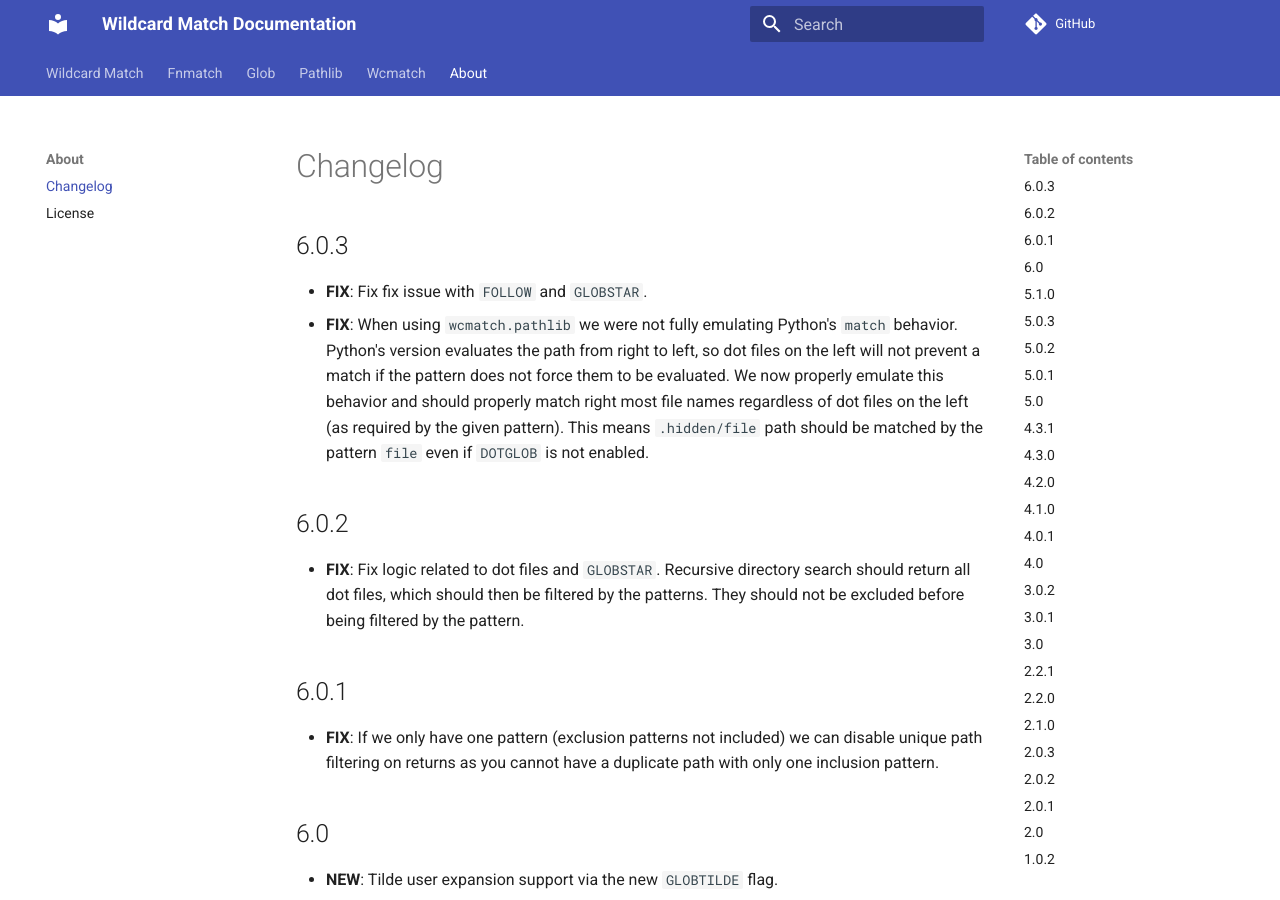
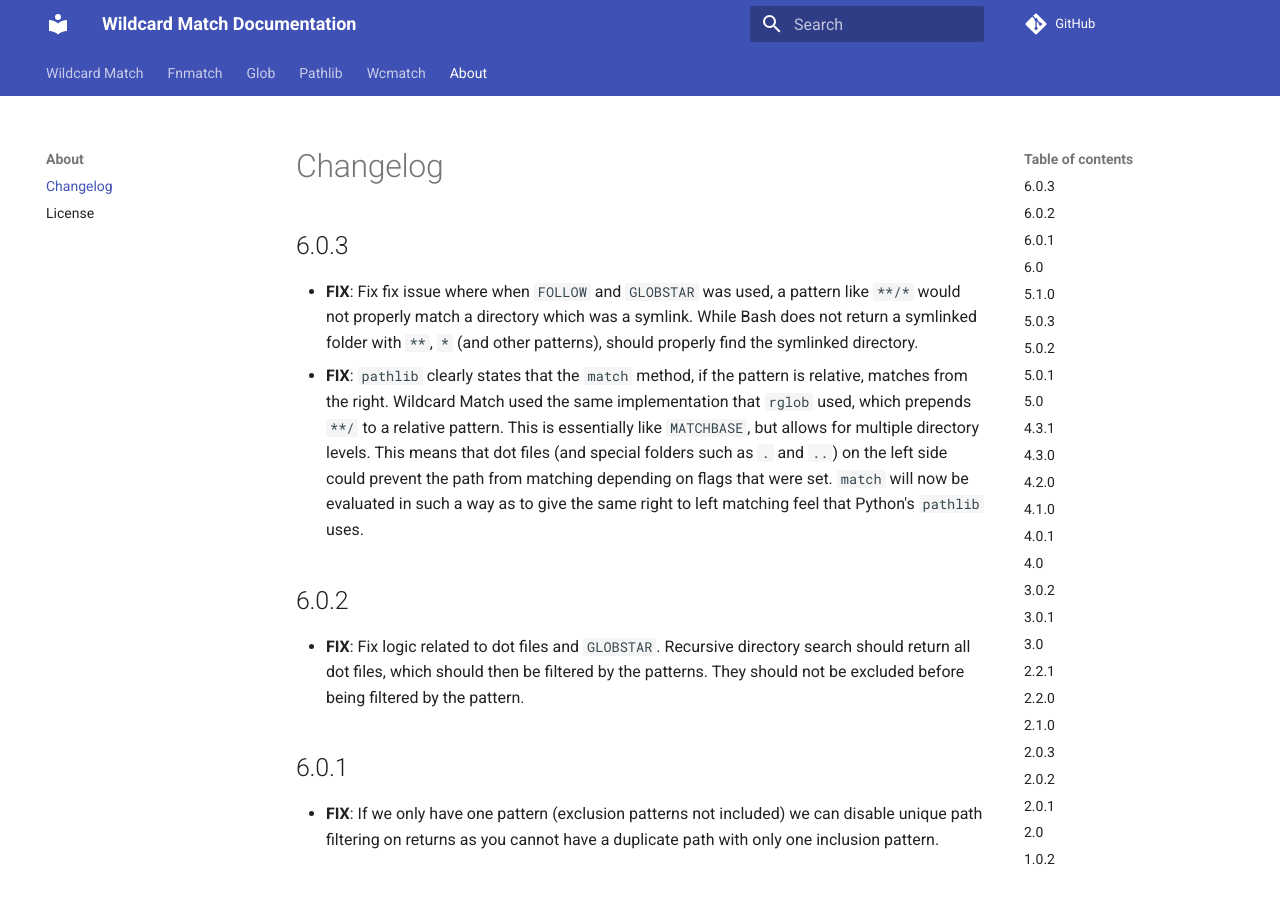
Before and after one commit to facelessuser/wcmatch, an MkDocs documentation site: the page built from docs/src/markdown/about/changelog.md, in a window 1280 px wide and 900 px high. Built offline with MkDocs 1.6.1 and Material for MkDocs 9.7.7, drawn with Linux system fonts in a browser that asks for light colours; comment, search, counter and statistics services are not loaded.

Commit message:
Document updates

```diff
--- a/docs/src/dictionary/en-custom.txt
+++ b/docs/src/dictionary/en-custom.txt
@@ -51,6 +51,7 @@ pathlike
 posix
 pre
 prepend
+prepends
 preprocessing
 preprocessors
 prerelease
@@ -64,6 +65,7 @@ subclasses
 subdirectories
 sublicense
 symlink
+symlinked
 symlinks
 syntaxes
 tuple
--- a/docs/src/markdown/about/changelog.md
+++ b/docs/src/markdown/about/changelog.md
@@ -2,12 +2,14 @@
 
 ## 6.0.3
 
-- **FIX**: Fix fix issue with `FOLLOW` and `GLOBSTAR`.
-- **FIX**: When using `wcmatch.pathlib` we were not fully emulating Python's `match` behavior. Python's version
-  evaluates the path from right to left, so dot files on the left will not prevent a match if the pattern does not force
-  them to be evaluated. We now properly emulate this behavior and should properly match right most file names regardless
-  of dot files on the left (as required by the given pattern). This means `.hidden/file` path should be matched by the
-  pattern `file` even if `DOTGLOB` is not enabled.
+- **FIX**: Fix fix issue where when `FOLLOW` and `GLOBSTAR` was used, a pattern like `**/*` would not properly match
+  a directory which was a symlink. While Bash does not return a symlinked folder with `**`, `*` (and other patterns),
+  should properly find the symlinked directory.
+- **FIX**: `pathlib` clearly states that the `match` method, if the pattern is relative, matches from the right.
+  Wildcard Match used the same implementation that `rglob` used, which prepends `**/` to a relative pattern. This is
+  essentially like `MATCHBASE`, but allows for multiple directory levels. This means that dot files (and special folders
+  such as `.` and `..`) on the left side could prevent the path from matching depending on flags that were set. `match`
+  will now be evaluated in such a way as to give the same right to left matching feel that Python's `pathlib` uses.
 
 ## 6.0.2
 
```
